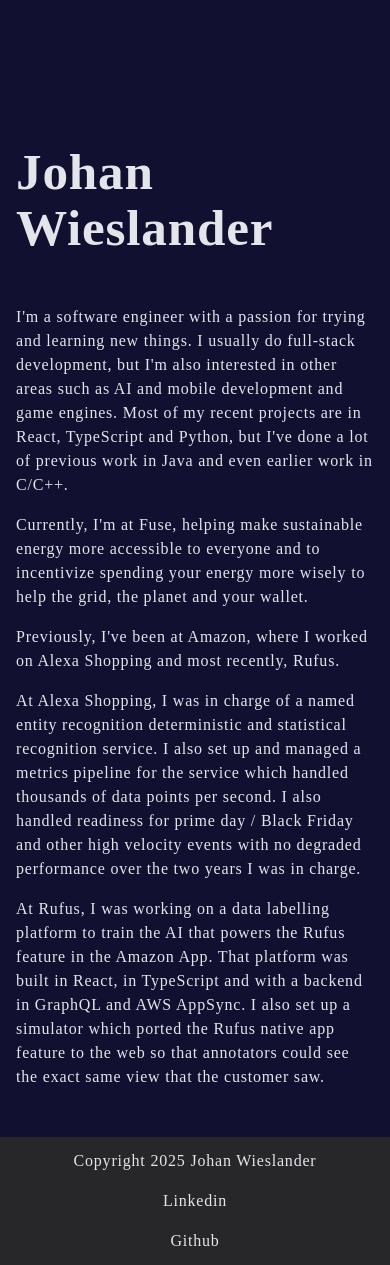
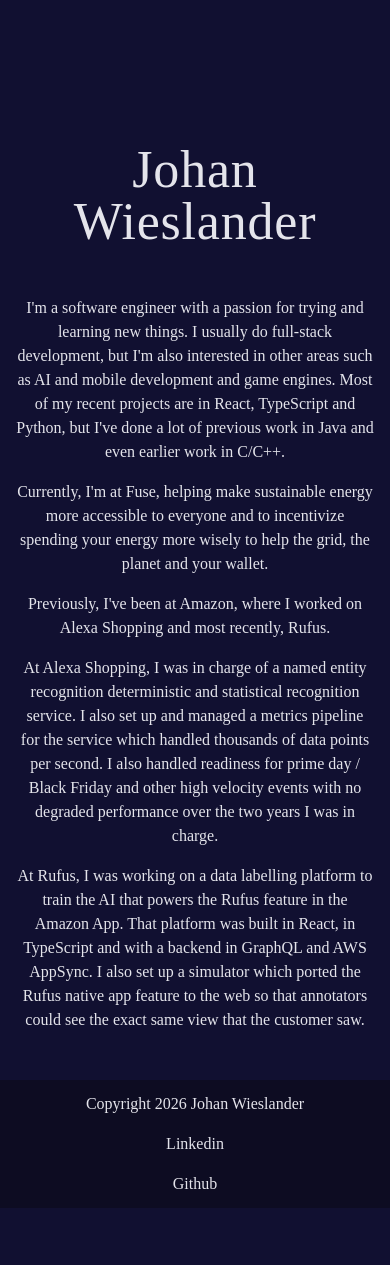
Before and after one commit to Halliom/halliom.github.io, a React (Vite) app in the folder app/: page / in a window 390 px wide. After the commit the page ends 1208 px from the top, so only its background shows below. Built offline with nearby package versions, Linux system fonts and the light colour scheme.

Commit message:
New fonts

```diff
--- a/app/src/components/footer.tsx
+++ b/app/src/components/footer.tsx
@@ -2,8 +2,8 @@
 
 export const Footer: React.FC = () => {
   return (
-    <div className="w-full py-16 h-16 bg-zinc-800 justify-center items-center flex flex-col md:flex-row gap-4">
-      <span>Copyright 2025 Johan Wieslander</span>
+    <div className="w-full py-16 h-16 justify-center items-center bg-surface flex flex-col md:flex-row gap-4">
+      <span>Copyright 2026 Johan Wieslander</span>
       <a href="https://www.linkedin.com/in/johan-wieslander-080756113/" target="_blank" rel="noreferrer">Linkedin</a>
       <a href="https://github.com/Halliom" target="_blank" rel="noreferrer">Github</a>
     </div>
--- a/app/src/components/title.tsx
+++ b/app/src/components/title.tsx
@@ -1,6 +1,6 @@
 export const Title: React.FC<React.PropsWithChildren> = ({ children}) => {
   return (
-    <h1 className="w-full text-3xl font-bold pt-36 lg:pt-64 pb-12">
+    <h1 className="w-full text-heading-1 text-center pt-36 lg:pt-64 pb-12">
       {children}
     </h1>
   );
--- a/app/src/index.css
+++ b/app/src/index.css
@@ -5,16 +5,37 @@
  */
 :root {
   --color-primary: #E4E4EB;
-  --color-secondary: #0D0C22;
+  --color-secondary: #90B494;
   --color-background: #111031;
-  --color-surface: #718F94;
+  --color-surface: #0D0C22;
+}
+
+@theme {
+  --color-primary: var(--color-primary);
+  --color-secondary: var(--color-secondary);
+  --color-background: var(--color-background);
+  --color-surface: var(--color-surface);
+}
+
+@utility text-heading-1 {
+  font-size: 52px;
+  line-height: 52px;
+  font-weight: 600;
+  letter-spacing: 0.05rem;
+
+  font-family: "Abril Fatface", serif;
+  font-weight: 400;
+  font-style: normal;
 }
 
 :root {
-  font-family: "Domine", serif;
-  letter-spacing: 0.05em;
-  line-height: 1.5;
+  font-family: "Roboto Serif", serif;
+  font-optical-sizing: auto;
   font-weight: 400;
+  font-style: normal;
+  font-variation-settings:
+    "wdth" 100,
+    "GRAD" 0;
 
   color-scheme: light dark;
   color: var(--color-primary);
@@ -42,11 +63,6 @@
   min-height: 100vh;
 }
 
-h1 {
-  font-size: 3.2em;
-  line-height: 1.1;
-}
-
 button {
   font-family: inherit;
   cursor: pointer;
--- a/app/src/pages/index.tsx
+++ b/app/src/pages/index.tsx
@@ -6,7 +6,7 @@
       <Title>Johan Wieslander</Title>
 
       <div className="flex flex-col gap-4">
-        <p>
+        <p className="text-center">
           I'm a software engineer with a passion for trying and learning new
           things. I usually do full-stack development, but I'm also interested
           in other areas such as AI and mobile development and game engines.
@@ -15,18 +15,18 @@
           C/C++.
         </p>
 
-        <p>
+        <p className="text-center">
           Currently, I'm at Fuse, helping make sustainable energy more
           accessible to everyone and to incentivize spending your energy more
           wisely to help the grid, the planet and your wallet.
         </p>
 
-        <p>
+        <p className="text-center">
           Previously, I've been at Amazon, where I worked on Alexa Shopping and
           most recently, Rufus.
         </p>
 
-        <p>
+        <p className="text-center">
           At Alexa Shopping, I was in charge of a named entity recognition
           deterministic and statistical recognition service. I also set up and
           managed a metrics pipeline for the service which handled thousands of
@@ -35,7 +35,7 @@
           over the two years I was in charge.
         </p>
 
-        <p className="pb-4">
+        <p className="text-center pb-4">
           At Rufus, I was working on a data labelling platform to train the AI
           that powers the Rufus feature in the Amazon App. That platform was
           built in React, in TypeScript and with a backend in GraphQL and AWS
--- a/app/vite.config.ts
+++ b/app/vite.config.ts
@@ -10,7 +10,7 @@
     react(),
     tailwindcss(),
     webfontDownload(
-      "https://fonts.googleapis.com/css2?family=Domine:wght@400..700&display=swap"
+      "https://fonts.googleapis.com/css2?family=Abril+Fatface&family=Roboto+Serif:ital,opsz,wght@0,8..144,100..900;1,8..144,100..900&display=swap"
     ),
   ],
 });
```
